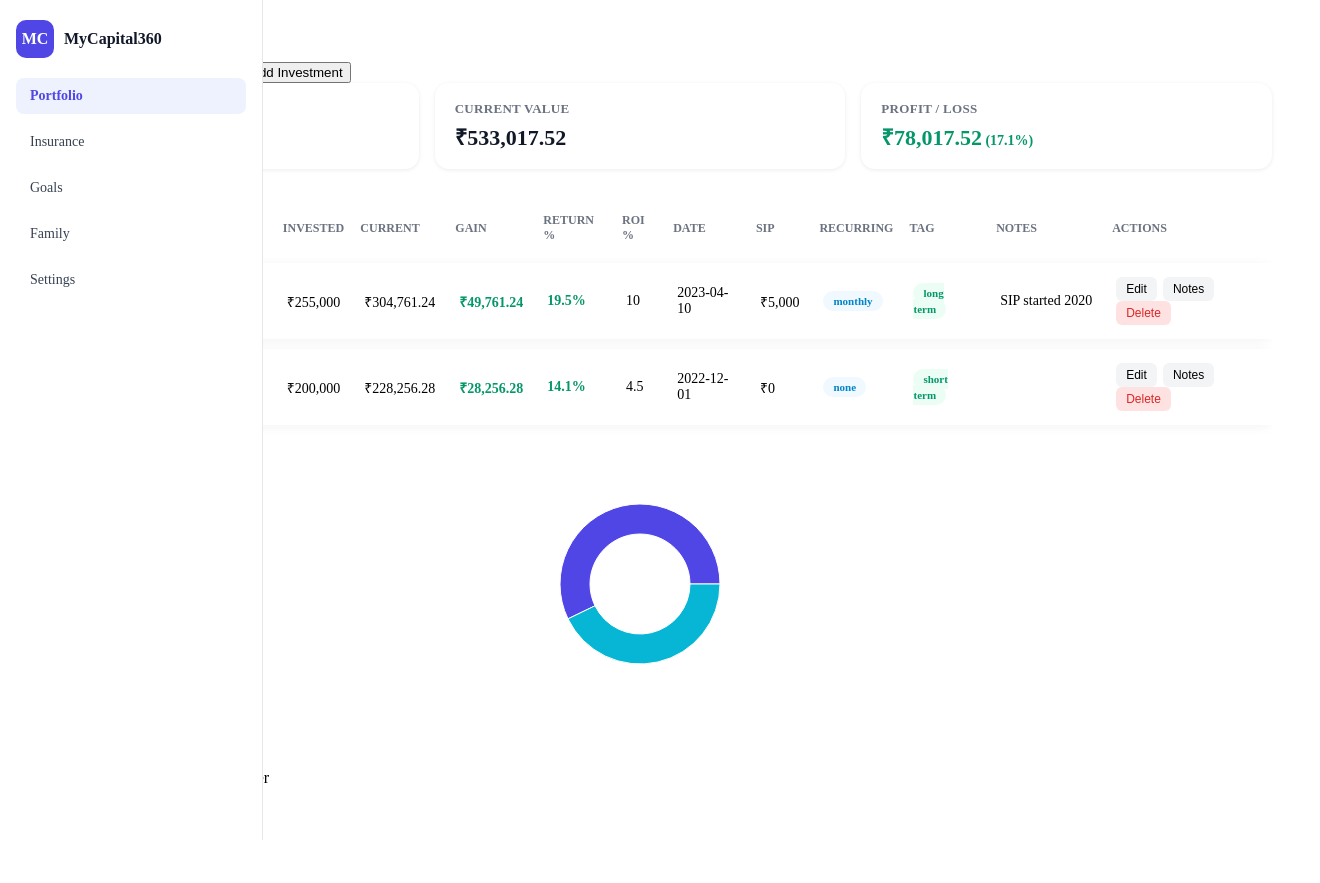
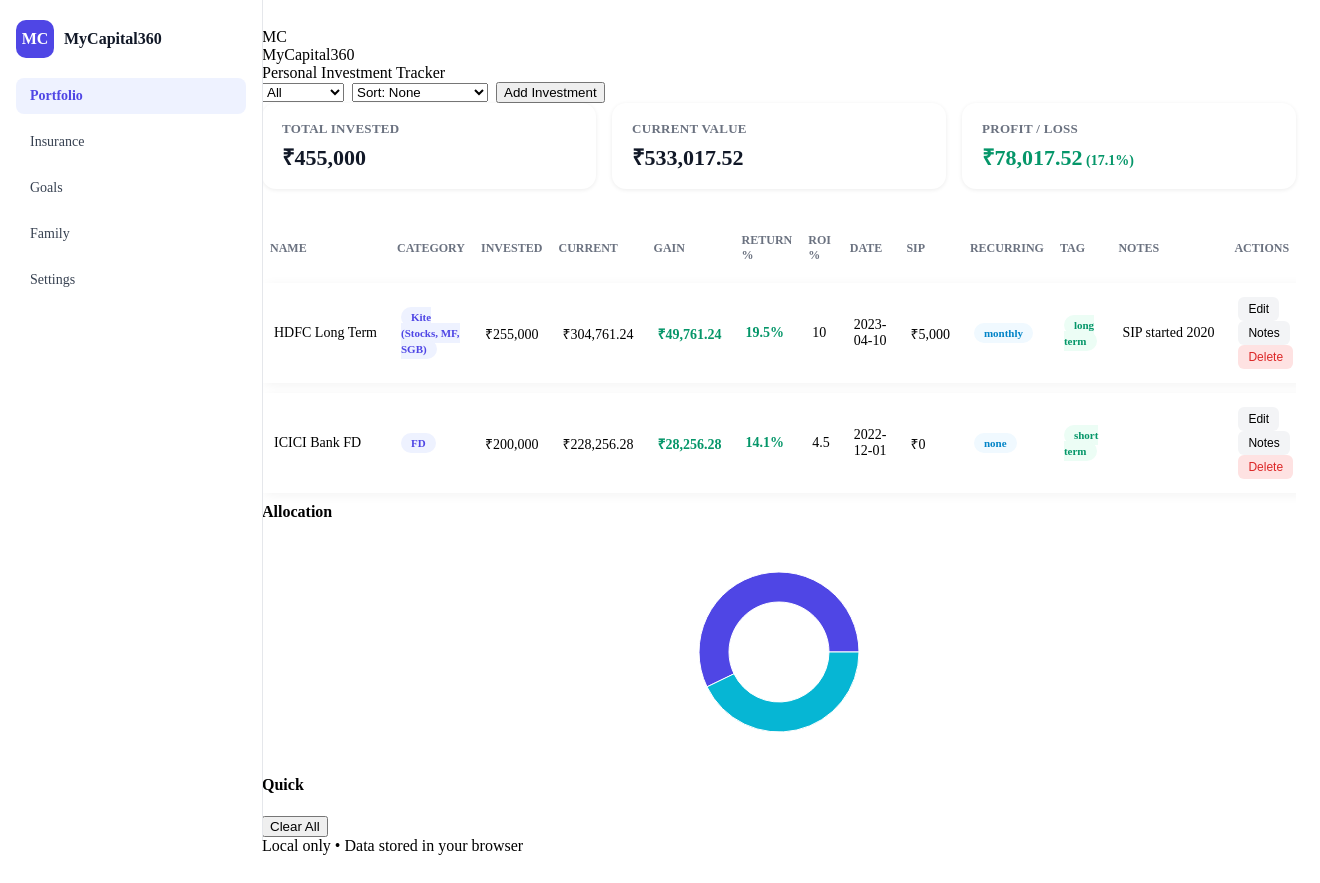
Before and after one commit to sharanuvl1-png/InvestmentTracker, a React (Vite) app in the folder frontend/: page / in a window 1280 px wide. Shown: the whole page, 1320 px wide, since content can reach past the window. Before the commit the page ends 800 px from the top, so only its background shows below. Built offline with nearby package versions, Linux system fonts and the light colour scheme.

Commit message:
Update styles.css

```diff
--- a/frontend/src/styles.css
+++ b/frontend/src/styles.css
@@ -213,3 +213,14 @@
   text-align: center;
   color: #777;
 }
+
+.app-wrapper {
+  display: flex;
+  width: 100%;
+}
+
+.main-section {
+  margin-left: 230px;  /* width of sidebar */
+  width: calc(100% - 230px);
+  padding: 20px 24px;
+}
```
